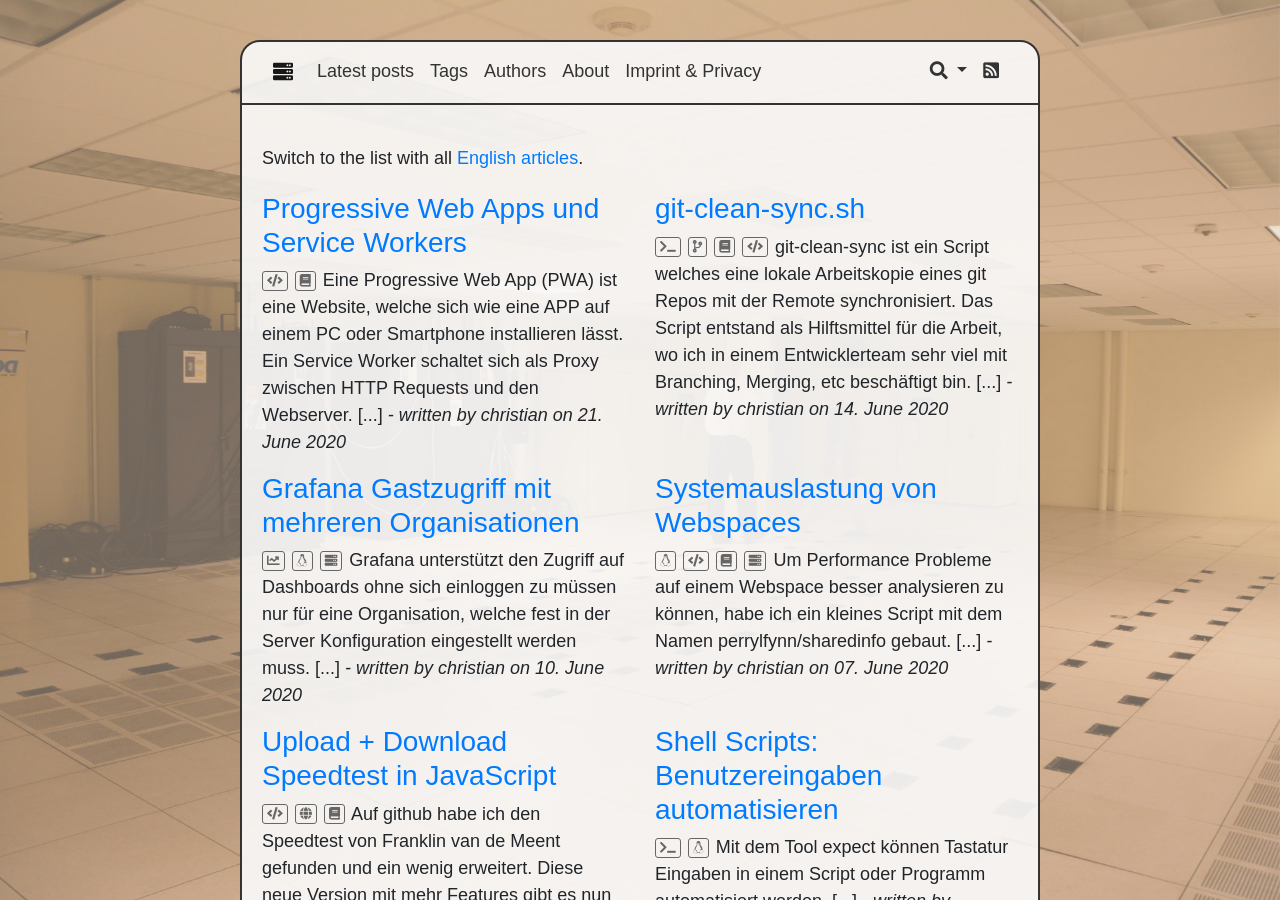
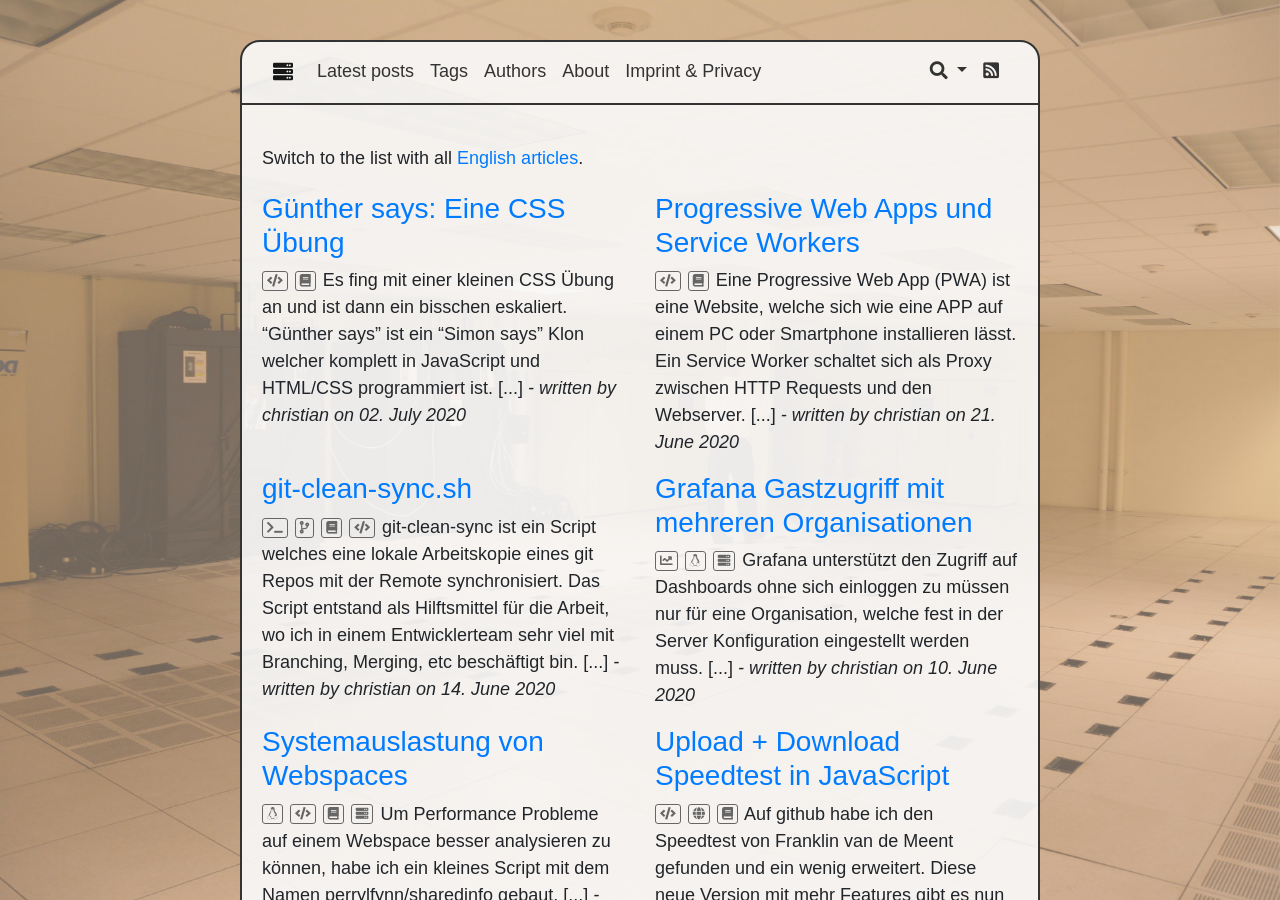
Before and after one commit to perryflynn/serverless.industries, a Jekyll site: the page built from src/index.html, in a window 1280 px wide and 900 px high. Built offline with Jekyll 4.4.1, drawn with Linux system fonts in a browser that asks for light colours.

Commit message:
Custom Cards, Guenther

````diff
--- a/src/_layouts/default.html
+++ b/src/_layouts/default.html
@@ -19,7 +19,7 @@
     <meta property="og:url" content="{{site.url}}{{page.url | relative_url}}">
     <meta property="og:title" content="{{ page.title }}">
     <meta property="og:site_name" content="{{site.my.sitetitle}}">
-    <meta property="og:image" content="{{site.url}}{{'/favicon/apple-touch-icon.png' | relative_url}}">
+    <meta property="og:image" content="{{site.url}}{{page.image | default: '/favicon/apple-touch-icon.png' | relative_url}}">
 
     {% if page.date %}
     <meta property="og:article:published_time" content="{{page.date | date_to_xmlschema}}">
--- /dev/null
+++ b/src/_posts/2020/2020-07-02-guenther-says.md
@@ -0,0 +1,127 @@
+---
+author: christian
+title: "Günther says: Eine CSS Übung"
+lang: de
+ref: guenther-says
+tags: ['javascript', 'html', 'projects', 'css']
+image: /assets/guenther-says.png
+---
+
+Es fing mit einer kleinen CSS Übung an und ist dann ein bisschen
+eskaliert. "[Günther says][guenther]" ist ein "Simon says" Klon welcher
+komplett in JavaScript und HTML/CSS programmiert ist.
+
+[guenther]: https://guenther.serverless.industries/
+
+![Günther says]({{'/assets/guenther-says.png' | relative_url}}){:.img-fluid}
+
+"Günther says" kann hier gespielt werden: [https://guenther.serverless.industries/][guenther]
+
+## Kreise
+
+Kreise lassen sich ganz einfach aus einem `<div>` erzeugen:
+
+```css
+.circle {
+    width: 100px;
+    height: 100px;
+    border: 4px solid black;
+    border-radius: 100%;
+    background-color: red;
+}
+```
+
+```html
+<div class="circle"></div>
+```
+
+<div style="clear: both; margin: 20px 0px; display: block;">
+    <div style="width:100px; height: 100px; border: 4px solid black; background-color: red; border-radius: 100%;"></div>
+</div>
+
+## Invertierte Runde Kanten
+
+Invertiert lassen sich runde Kanten nicht so einfach realisieren.
+Hier müssten zwei `<div>` Container ineinander verschachtelt werden.
+
+```css
+.circle {
+    width: 100px;
+    height: 100px;
+    overflow:hidden;
+    position: relative;
+    border-top-left-radius: 100%;
+    background-color: green;
+}
+
+.circle .edge {
+    width: 100px;
+    height: 100px;
+    position: absolute;
+    background-color: white;
+    border-radius: 100%;
+    bottom: -50%;
+    right: -50%;
+}
+```
+
+```html
+<div class="circle">
+    <div class="edge"></div>
+</div>
+```
+
+<div style="clear: both; margin: 20px 0px; display: block;">
+    <div style="width: 100px; height: 100px; overflow:hidden; position: relative; border-top-left-radius: 100%; background-color: green;">
+        <div style="width: 100px; height: 100px; position: absolute; background-color: white; border-radius: 100%; bottom: -50%; right: -50%;"></div>
+    </div>
+</div>
+
+Quelle: [https://stackoverflow.com/a/22422105](https://stackoverflow.com/a/22422105)
+
+## Skalieren mit dem Browser Fenster
+
+[flex]: https://css-tricks.com/snippets/css/a-guide-to-flexbox/
+[borderbox]: https://developer.mozilla.org/en-US/docs/Web/CSS/box-sizing
+[vu]: https://css-tricks.com/fun-viewport-units/
+
+Dank so wunderbarer Techniken wie [Flexbox][flex], [Viewport Units][vu]
+und [box-sizing][borderbox] ist die einzige Herausforderung, dem
+äußersten Container die korrekte `width` und `height` zuzuweisen.
+Alle weiteren Elemente können anschließend Prozentwerte nutzen.
+
+```css
+.square {
+    width: 20vh;
+    height: 20vh;
+    border: 4px solid black;
+    background-color: red;
+    box-sizing: border-box;
+    display: flex;
+    flex-direction: row;
+    justify-content: center;
+    align-items: center;
+}
+
+.window {
+    width: 60%;
+    height: 60%;
+    background-color: blue;
+    border-radius: 50% 50% 10% 10%;
+}
+```
+
+```html
+<div class="square">
+    <div class="window"></div>
+</div>
+```
+
+<div style="clear: both; margin: 20px 0px; display: block;">
+    <div style="width: 20vh; height: 20vh; border: 4px solid black; background-color: red; box-sizing: border-box; display: flex; flex-direction: row; justify-content: center; align-items: center;">
+        <div style="width: 60%; height: 60%; background-color: blue; border-radius: 50% 50% 10% 10%;"></div>
+    </div>
+</div>
+
+Die Größe dieses Beispiels sollte sich ändern, wenn das Browserfenster in der
+Höhe vergrößert oder verkleinert wird.
````
Also changed, not shown: src/_posts/2020/2020-06-21-pwa-service-workers.md (+1 -0 lines), src/assets/guenther-says.png (added).
